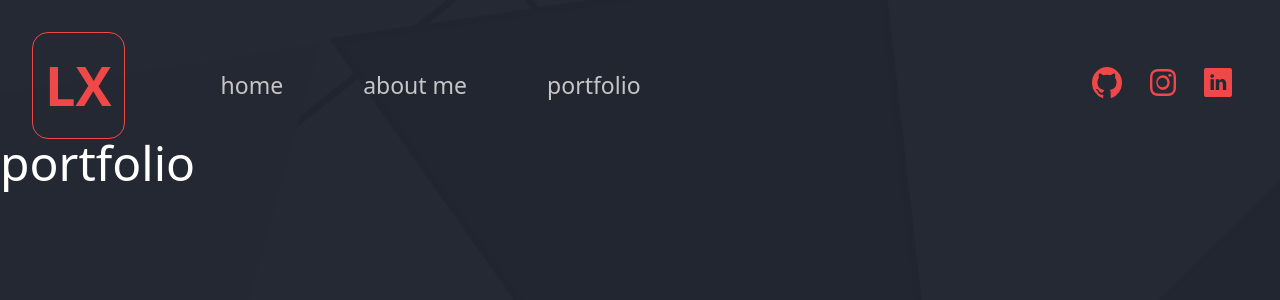
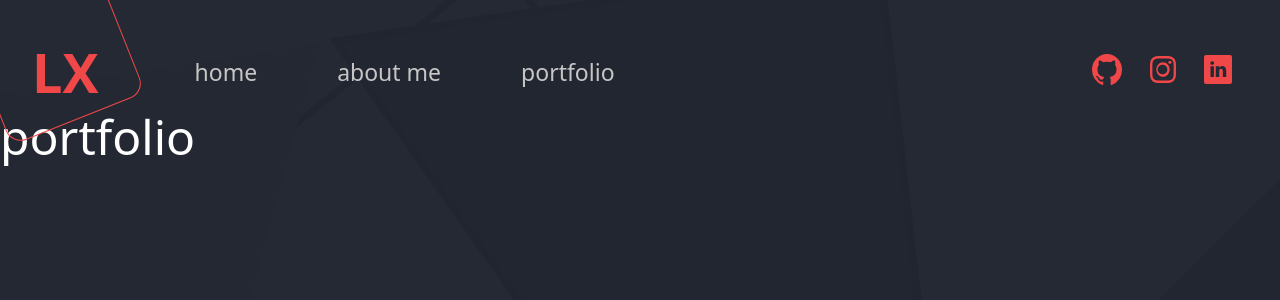
Before and after one commit to NicolasSampaio/Portoflio, a React (Vite) app in the folder web/: page /portfolio in a window 1280 px wide. Shown: the top 300 px of the page. Built offline with nearby package versions, Linux system fonts and the light colour scheme.

Commit message:
feat: frontend details
square on top of LX
liner gradiant into h1
email simble

```diff
--- a/web/src/components/Header.tsx
+++ b/web/src/components/Header.tsx
@@ -7,9 +7,11 @@ export function Header() {
   return (
     <header className="flex justify-between">
       <div className="flex">
-        <span className="inline-block text-5.5xl font-bold text-lincoliRed border border-lincoliRed rounded-2xl p-3 mt-8 ml-8">
+        <span className="text-5.5xl font-bold text-lincoliRed mt-8 ml-8">
           LX
         </span>
+
+        <span className="absolute border border-lincoliRed rounded-2xl w-36 h-36 -top-5 -left-5 rotateSquare"></span>
 
         <nav className="mt-8 ml-24">
           <ul className="flex h-full gap-20 items-center">
--- a/web/src/components/Main.tsx
+++ b/web/src/components/Main.tsx
@@ -1,10 +1,11 @@
+import { EnvelopeSimple } from "phosphor-react";
 import { Link } from "react-router-dom";
 
 export function Main() {
   return (
-    <div className="flex flex-col gap-10 mt-52 ml-64">
-      {/* <h1 className="text-lincoliColorfulGradient"> */}
-      <h1 className="text-7xl text-lincoliRed">
+    <>
+      <div className="flex flex-col gap-10 mt-40 ml-64">
+        <h1 className="text-7xl leading-[130%] font-bold lincoliGradient">
           Hi, I'm Nicolas Sampaio,
           <br />
           I'm a fullstack developer
@@ -25,5 +26,13 @@ export function Main() {
           </Link>
         </div>
       </div>
+
+      <EnvelopeSimple
+        size={52}
+        color="#F04848"
+        className="absolute bottom-11 left-8"
+      />
+      {/* <span className="absolute border border-lincoliRed rounded-2xl  w-36 h-36 -bottom-5 -left-5 rotateSquare"></span> */}
+    </>
   );
 }
--- a/web/src/global.css
+++ b/web/src/global.css
@@ -13,3 +13,25 @@
   src: local("AvenirLTStd-Book"),
     url("./fonts/AvenirLTStd-Book.ttf") format("opentype");
 }
+
+.lincoliGradient {
+  background: transparent
+    linear-gradient(
+      267deg,
+      #6f23d8 0%,
+      #a2359b 0%,
+      #e54c4c 31%,
+      #36a9dd 55%,
+      #bedd3d 71%,
+      #ef49a2 85%,
+      #808080 100%
+    )
+    0% 0% no-repeat padding-box;
+  -webkit-background-clip: text;
+  background-clip: text;
+  -webkit-text-fill-color: transparent;
+}
+
+.rotateSquare {
+  transform: matrix(0.93, -0.37, 0.37, 0.93, 0, 0);
+}
```
Lines whose indentation alone changed are shown as unchanged.
